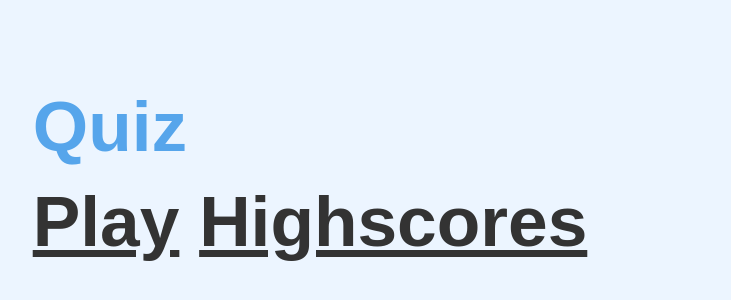
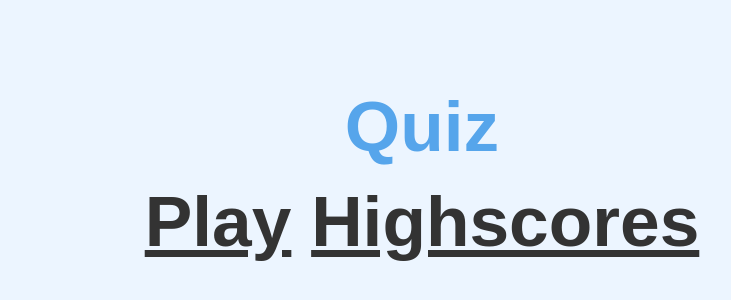
Before and after one commit to gulam101/Football-Quiz-App, a plain HTML site: page index.html in a window 1280 px wide. Shown: the part 220-520 px from the top of the page, without its empty margins (218-949 px from the left). Drawn offline with Linux system fonts and the light colour scheme.

Commit message:
Updated Child Class

```diff
--- a/style.css
+++ b/style.css
@@ -68,4 +68,31 @@ flex-center flex-column {
   justify-content: center;
   align-items: center;
   max-width: 80rem;
+  margin: 0 auto;
 }
+
+.container > * {
+  width: 100%;
+}
+
+.flex-column {
+  display: flex;
+  flex-direction: column;
+}
+
+.flex-center {
+  justify-content: center;
+  align-items: center;
+}
+
+.justify-center {
+  justify-content: center;
+}
+
+.text-center {
+  text-align: center;
+}
+
+.hidden {
+  display: none;
+}
```
